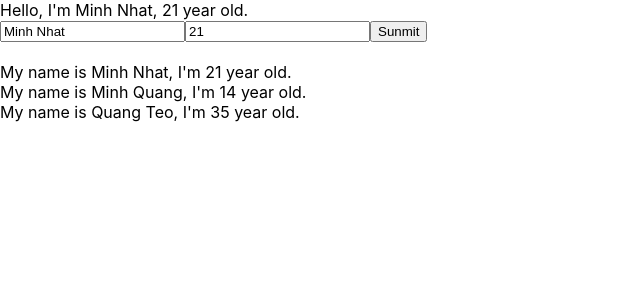
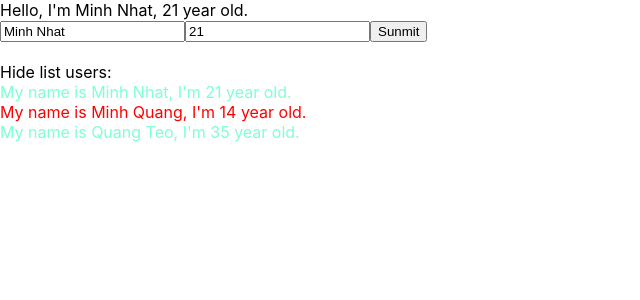
Before and after one commit to Minhnhat21/demo-react-project, a React (Create React App) app: page / in a window 1280 px wide. Shown: the top 300 px of the page, without its empty margins (0-640 px from the left). Built offline with nearby package versions, Linux system fonts and the light colour scheme.

Commit message:
video-25: condition output

```diff
--- a/src/App.css
+++ b/src/App.css
@@ -1,3 +1,11 @@
+.red {
+  color: red;
+}
+
+.green {
+  color: aquamarine;
+}
+
 .App {
   text-align: center;
 }
--- a/src/components/DisplayInfor.js
+++ b/src/components/DisplayInfor.js
@@ -1,19 +1,40 @@
 import React from "react";
 
 class DisplayInfor extends React.Component {
+
+    state = {
+        isShowListUser: true
+    }
+    handleShowHide = () => {
+        this.setState({
+            isShowListUser: !this.state.isShowListUser
+        })
+    }
     render() {
 
         //destructing array/object
         const { listUsers } = this.props;  // const listUsers = this.props.listUsers
         console.log(listUsers);
+
         return(
             <div>
-                {
-                    listUsers.map((user) => {
-                        return (
-                            <div key={user.id}>My name is {user.name}, I'm {user.age} year old.</div>
-                        )
-                    })
+                <div>
+                    <span onClick={() => this.handleShowHide()}>
+                        {this.state.isShowListUser ? "Hide " : "Show "} list users:
+                    </span>
+                </div>
+                {this.state.isShowListUser &&
+                    <div>
+                        {
+                            listUsers.map((user) => {
+                                return (
+                                    <div key={user.id} className={user.age >= 18 ? 'green': 'red'}>
+                                        My name is {user.name}, I'm {user.age} year old.
+                                    </div>
+                                )
+                            })
+                        }
+                    </div>
                 }
             </div>
         )
```
